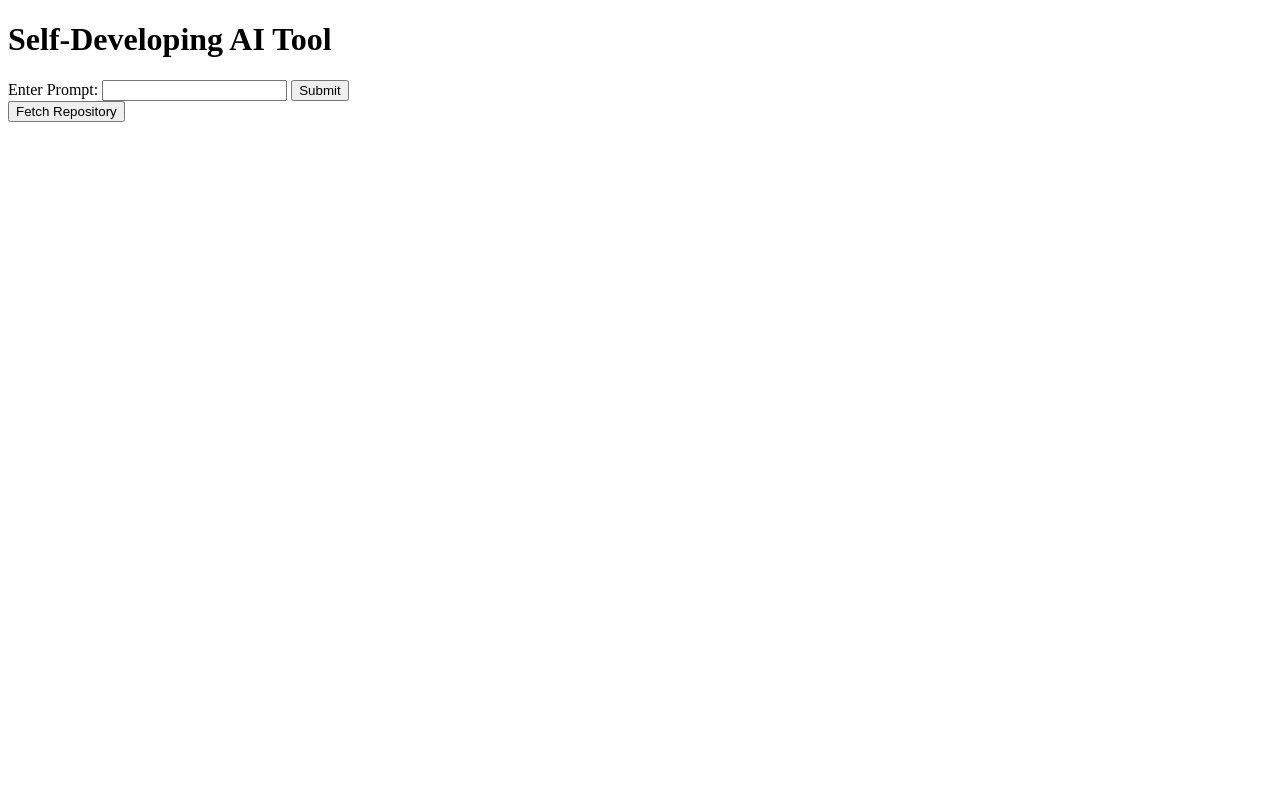
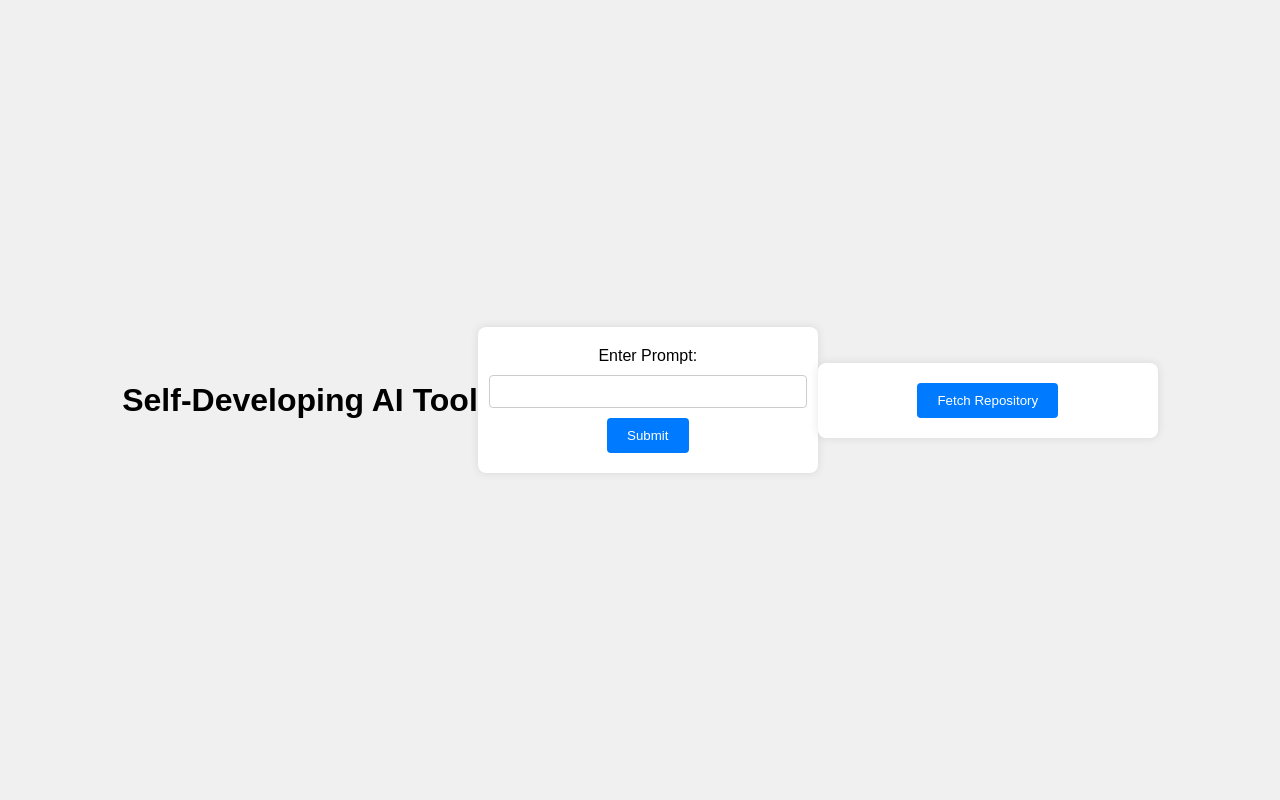
Before and after one commit to Janldeboer/ReDeploy, a Flask app: page / in a window 1280 px wide. Run offline with Flask 3, Linux system fonts and the light colour scheme; parts of the project's set-up code (start-up, migrations or seed data) failed here and were passed over.

Commit message:
Applied changes from OpenAI API

```diff
--- a/templates/index.html
+++ b/templates/index.html
@@ -4,6 +4,49 @@
     <meta charset="UTF-8">
     <meta name="viewport" content="width=device-width, initial-scale=1.0">
     <title>Self-Developing AI</title>
+    <style>
+        body {
+            font-family: Arial, sans-serif;
+            margin: 0;
+            padding: 0;
+            background-color: #f0f0f0;
+            display: flex;
+            justify-content: center;
+            align-items: center;
+            height: 100vh;
+        }
+        form {
+            display: flex;
+            flex-direction: column;
+            align-items: center;
+            width: 300px;
+            padding: 20px;
+            background-color: #fff;
+            border-radius: 8px;
+            box-shadow: 0 0 10px rgba(0, 0, 0, 0.1);
+        }
+        label {
+            margin-bottom: 10px;
+        }
+        input {
+            width: 100%;
+            padding: 8px;
+            margin-bottom: 10px;
+            border: 1px solid #ccc;
+            border-radius: 4px;
+        }
+        button {
+            padding: 10px 20px;
+            background-color: #007bff;
+            color: #fff;
+            border: none;
+            border-radius: 4px;
+            cursor: pointer;
+        }
+        button:hover {
+            background-color: #0056b3;
+        }
+    </style>
 </head>
 <body>
     <h1>Self-Developing AI Tool</h1>
```
